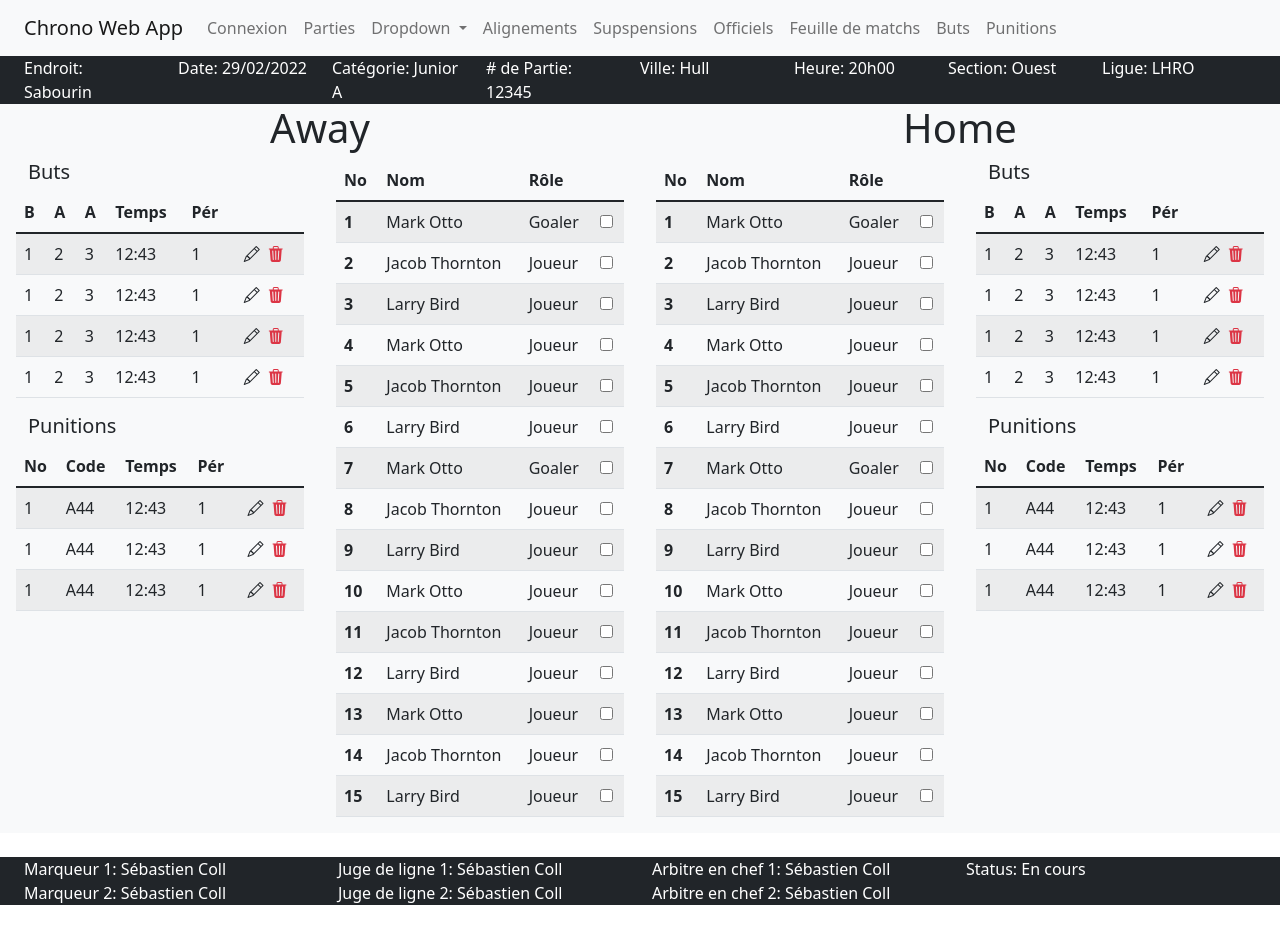
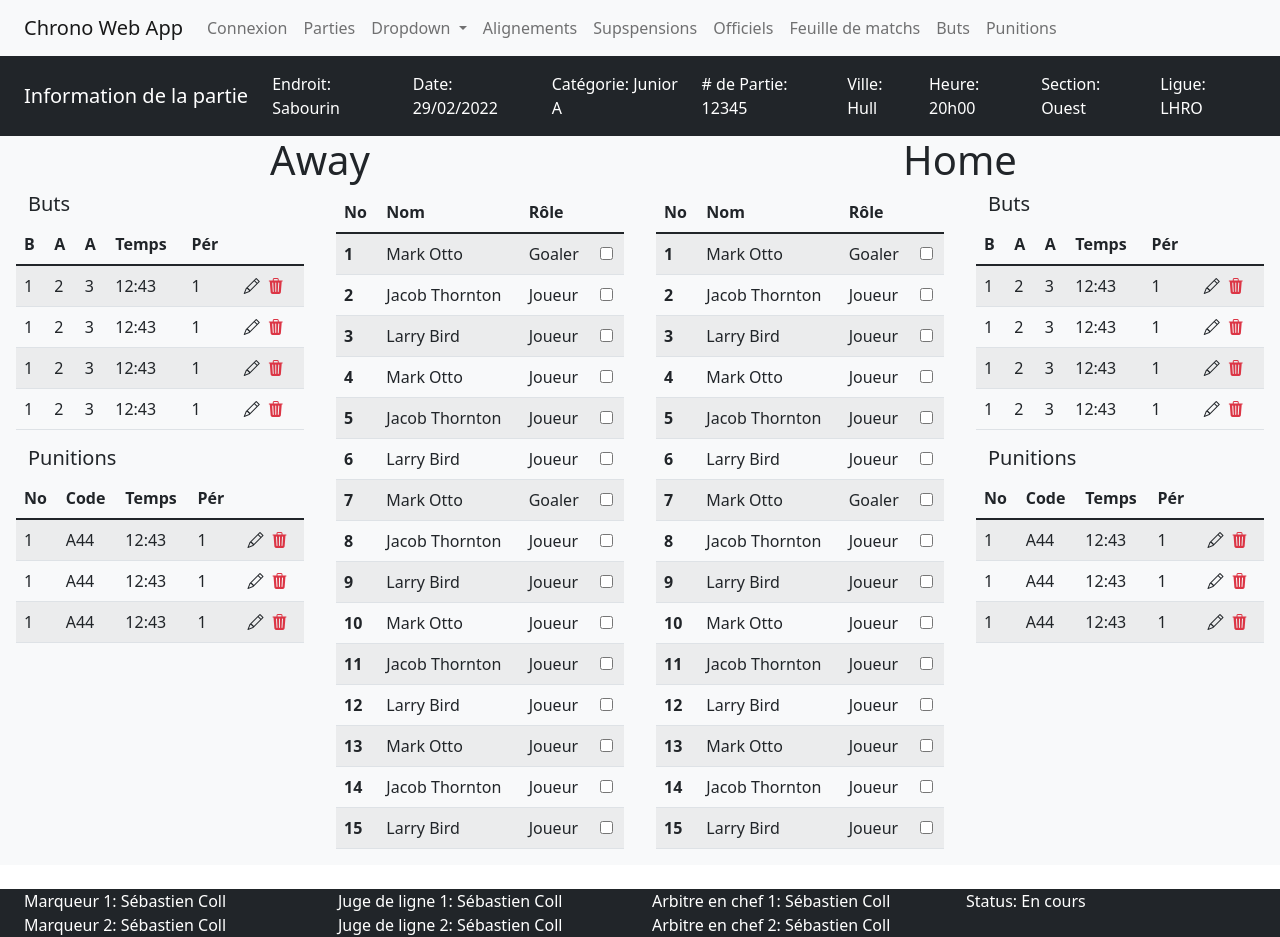
Before and after one commit to SebastienColl/chrono-webapp, a plain HTML site: page index.html in a window 1280 px wide. Before the commit the page ends 905 px from the top, so only its background shows below. Drawn offline with nearby package versions, Linux system fonts and the light colour scheme.

Commit message:
Update index.html

```diff
--- a/index.html
+++ b/index.html
@@ -65,8 +65,8 @@
         </nav>
       </div>
       <!-- Game information -->
-      <div class="row bg-dark text-white px-4">
-          <div class="row">
+      <div class="row">
+          <!-- <div class="row">
               <div class="col">
                   Endroit: Sabourin
               </div>
@@ -91,7 +91,43 @@
               <div class="col">
                   Ligue: LHRO
               </div>
-          </div>
+          </div> -->
+          <nav class="navbar navbar-expand-md navbar-dark bg-dark">
+            <div class="container-fluid">
+              <a class="navbar-brand" href="#">Information de la partie</a>
+              <button class="navbar-toggler" type="button" data-bs-toggle="collapse" data-bs-target="#gameInfoCollapse" aria-controls="gameInfoCollapse" aria-expanded="false" aria-label="Toggle navigation">
+                <span class="navbar-toggler-icon"></span>
+              </button>
+              <div class="collapse navbar-collapse" id="gameInfoCollapse">
+                <ul class="navbar-nav me-auto mb-2 mb-lg-0">
+                  <li class="nav-item">
+                    <a class="nav-link active">Endroit: Sabourin</a>
+                  </li>
+                  <li class="nav-item">
+                    <a class="nav-link active">Date: 29/02/2022</a>
+                  </li>
+                  <li class="nav-item">
+                    <a class="nav-link active">Catégorie: Junior A</a>
+                  </li>
+                  <li class="nav-item">
+                    <a class="nav-link active"># de Partie: 12345</a>
+                  </li>
+                  <li class="nav-item">
+                    <a class="nav-link active">Ville: Hull</a>
+                  </li>
+                  <li class="nav-item">
+                    <a class="nav-link active">Heure: 20h00</a>
+                  </li>
+                  <li class="nav-item">
+                    <a class="nav-link active">Section: Ouest</a>
+                  </li>
+                  <li class="nav-item">
+                    <a class="nav-link active">Ligue: LHRO</a>
+                  </li>
+                </ul>
+              </div>
+            </div>
+          </nav>
       </div>
     </div>
 
@@ -521,7 +557,6 @@
     </div>
 
     <!-- Modals-->
-
     <!-- Modal punition -->
     <div class="modal fade" id="punModal" tabindex="-1" aria-hidden="true">
       <div class="modal-dialog">
```
